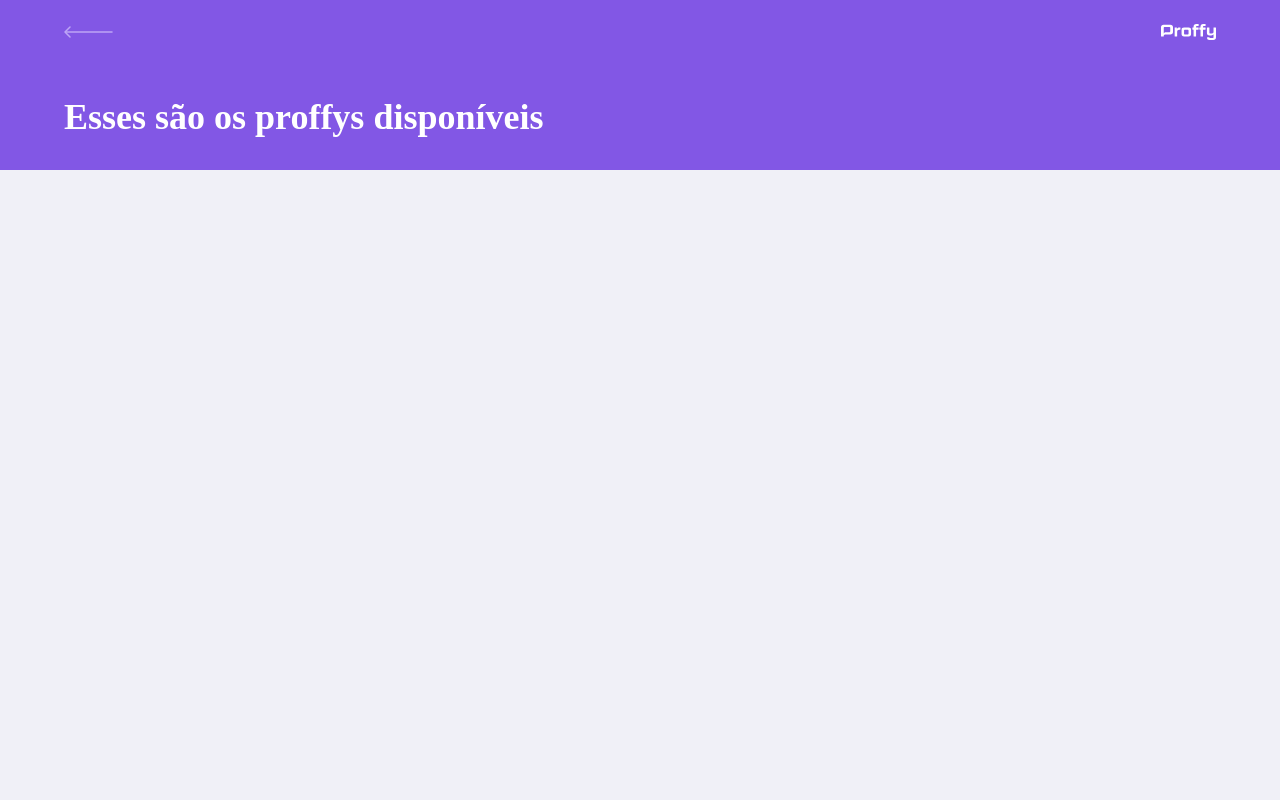
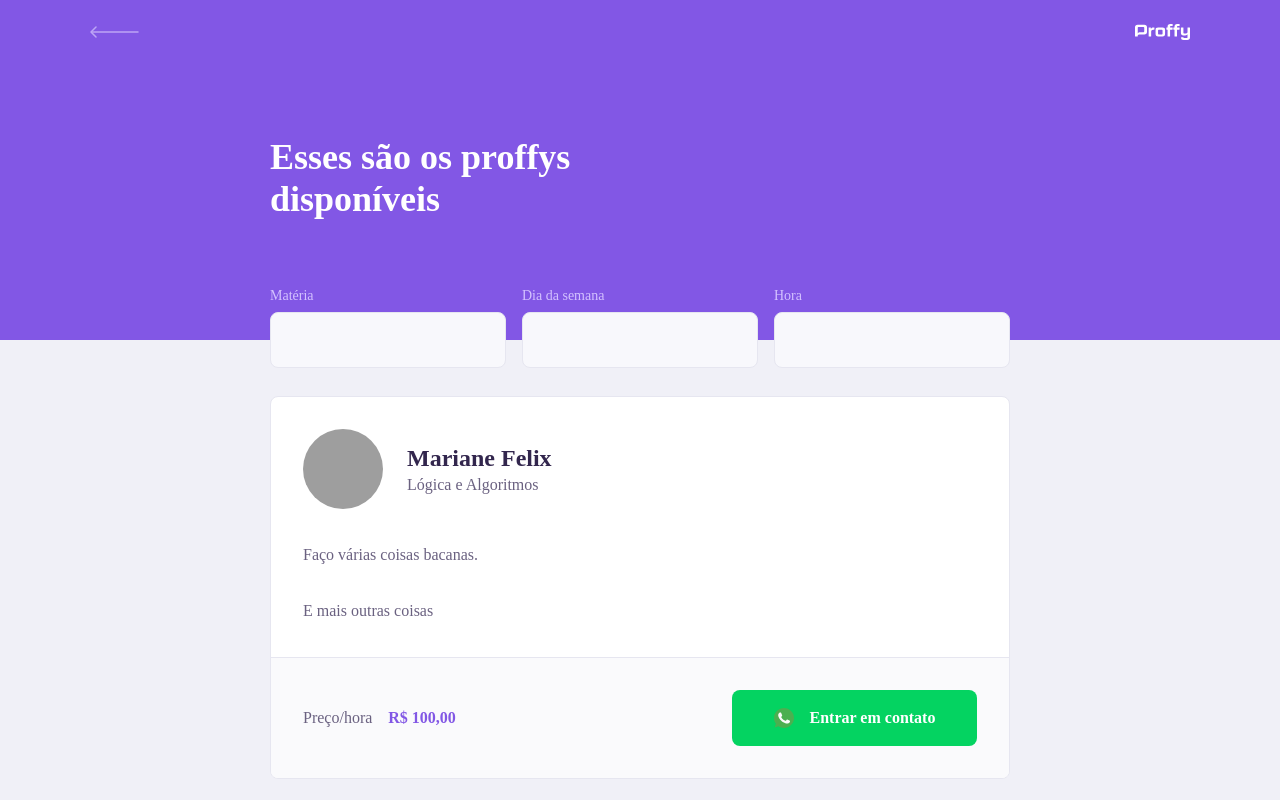
Before and after one commit to marianefelix/proffy, a React (Create React App) app in the folder web/: page /study in a window 1280 px wide. Shown: the top 800 px of the page. Built offline with nearby package versions, Linux system fonts and the light colour scheme; grey boxes are pictures that could not be loaded; the HTML template or start-up script is replaced by a standard one.

Commit message:
Finalização da página de study/listagem de professores e dos components comuns PageHeader e TeacherItem

```diff
--- a/web/src/assets/styles/global.css
+++ b/web/src/assets/styles/global.css
@@ -44,6 +44,7 @@
 button,
 textarea{
     font: 500 1.6rem Poppins;
+    color: var(--color-text-base);
 }
 
 @media (max-width: 700px){
--- a/web/src/components/PageHeader/index.tsx
+++ b/web/src/components/PageHeader/index.tsx
@@ -7,7 +7,12 @@
 
 import './styles.css';
 
-function PageHeader(){
+//propriedades que esse component pode receber
+interface PageHeaderProps {
+    title: string;
+}
+
+const PageHeader: React.FC<PageHeaderProps> = (props) => {
     return(
         <header className="page-header">
             <div className="top-bar-container">
@@ -18,7 +23,8 @@
             </div>
 
             <div className="header-content">
-                <strong>Esses são os proffys disponíveis</strong>
+                <strong>{props.title}</strong>
+                {props.children}
             </div>
         </header>
     );
--- a/web/src/components/PageHeader/styles.css
+++ b/web/src/components/PageHeader/styles.css
@@ -0,0 +1,66 @@
+.page-header{
+    display: flex;
+    flex-direction: column;
+    background-color: var(--color-primary);
+}
+
+.page-header .top-bar-container{
+    width: 90%;
+    margin: 0 auto;
+    display: flex;
+    justify-content: space-between;
+    align-items: center;
+    color: var(--color-text-in-primary);
+    padding: 1.6rem 0;
+}
+
+.page-header .top-bar-container a{
+    height: 3.2rem;
+    transition: opacity 0.2s;
+}
+
+.page-header .top-bar-container a:hover{
+    opacity: 0.6;
+}
+
+.page-header .top-bar-container > img{
+    height: 1.6rem;
+}
+
+.page-header .header-content{
+    width: 90%;
+    margin: 0 auto;
+    position: relative;
+    margin: 3.2rem auto;
+}
+
+.page-header .header-content strong{
+    font: 700 3.6rem Archivo;
+    line-height: 4.2rem;
+    color: var(--color-title-in-primary);
+}
+
+@media(min-width: 700px){
+    .page-header{
+        height: 340px;
+    }
+
+    .page-header .top-bar-container{
+        max-width: 1100px;
+    }
+
+    .page-header .header-content{
+        flex: 1;
+        max-width: 740px;
+        margin: 0 auto;
+        padding-bottom: 48px;
+        display: flex;
+        flex-direction: column;
+        justify-content: center;
+        align-items: flex-start;
+    }
+
+    .page-header .header-content strong{
+        max-width: 350px;
+    }
+}
--- /dev/null
+++ b/web/src/components/TeacherItem/index.tsx
@@ -0,0 +1,37 @@
+import React from 'react';
+
+import whatsappIcon from '../../assets/images/icons/whatsapp.svg';
+
+import './styles.css';
+
+function TeacherItem(){
+    return(
+        <article className="teacher-item">
+            <header>
+                <img src="https://media-exp1.licdn.com/dms/image/C5603AQHwhk4ng2NsTg/profile-displayphoto-shrink_200_200/0?e=1602115200&v=beta&t=99mh5zG1pIA9dbCxWL9cb7jCOnMMm1zjyNbofSeQ3Qo" alt="Mariane Felix"/>
+                <div>
+                    <strong>Mariane Felix</strong>
+                    <span>Lógica e Algoritmos</span>
+                </div>
+            </header>
+            <p>
+                Faço várias coisas bacanas.
+                <br/>
+                <br/>
+                E mais outras coisas
+            </p>
+
+            <footer>
+                <p>
+                    Preço/hora
+                    <strong>R$ 100,00</strong>
+                </p>
+                <button type="button">
+                    <img src={whatsappIcon} alt="Whatsapp"/>
+                    Entrar em contato
+                </button>
+            </footer>
+        </article>
+    );
+}
+export default TeacherItem;
--- /dev/null
+++ b/web/src/components/TeacherItem/styles.css
@@ -0,0 +1,101 @@
+.teacher-item{
+    background: var(--color-box-base);
+    border: 1px solid var(--color-line-in-white);
+    border-radius: 0.8rem;
+    margin-top: 2.4rem;
+    overflow: hidden;
+}
+
+.teacher-item header{
+    padding: 3.2rem 2rem;
+    display: flex;
+    align-items: center;
+}
+
+.teacher-item header img{
+    width: 8rem;
+    height: 8rem;
+    border-radius: 50%;
+}
+
+.teacher-item header div{
+    margin-left: 2.4rem;
+}
+
+.teacher-item header div strong{
+    font: 700 2.4rem Archivo;
+    display: block;
+    color: var(--color-text-title);
+}
+
+.teacher-item header div span{
+    font-size: 1.6rem;
+    display: block;
+    margin-top: 0.4rem;
+}
+
+.teacher-item > p{
+    padding: 0 2rem;
+    font-size: 1.6rem;
+    line-height: 2.8rem;
+}
+
+.teacher-item footer{
+    padding: 3.2rem 2rem;
+    background: var(--color-box-footer);
+    border-top: 1px solid var(--color-line-in-white);
+    margin-top: 3.2rem;
+    display: flex;
+    align-items: center;
+    justify-content: space-between;
+}
+
+.teacher-item footer p strong{
+    color: var(--color-primary);
+    font-size: 1.6rem;
+    display: block;
+}
+
+.teacher-item footer button{
+    width: 20rem;
+    height: 5.6rem;
+    background: var(--color-secundary);
+    color: var(--color-button-text);
+    border: 0;
+    border-radius: 0.8rem;
+    cursor: pointer;
+    font: 700 1.4rem Archivo;
+    display: flex;
+    align-items: center;
+    justify-content: space-evenly;
+    transition: 0.2s;
+}
+
+.teacher-item footer button:hover{
+    background: var(--color-secundary-dark);
+}
+
+@media(min-width: 700px){
+    .teacher-item header, .teacher-item footer{
+        padding: 3.2rem;
+    }
+
+    .teacher-item > p{
+        padding: 0 3.2rem;
+    }
+
+    .teacher-item footer p strong{
+        display: initial;
+        margin-left: 1.6rem;
+    }
+
+    .teacher-item footer button{
+        width: 24.5rem;
+        font-size: 1.6rem;
+        justify-content: center;
+    }
+
+    .teacher-item footer button img{
+        margin-right: 1.6rem;
+    }
+}
--- a/web/src/pages/TeacherForm/index.tsx
+++ b/web/src/pages/TeacherForm/index.tsx
@@ -4,7 +4,7 @@
 function TeacherForm(){
     return(
         <div id="page-teacher-form" className="container">
-            <PageHeader/>
+            <PageHeader title="Que incrível que você quer dar aulas."/>
         </div>
     )
 }
--- a/web/src/pages/TeacherList/index.tsx
+++ b/web/src/pages/TeacherList/index.tsx
@@ -1,12 +1,44 @@
 import React from 'react';
 
+import PageHeader from '../../components/PageHeader';
+import TeacherItem from '../../components/TeacherItem';
+
 import './styles.css';
-import PageHeader from '../../components/PageHeader';
 
 function TeacherList(){
     return(
         <div id="page-teacher-list" className="container">
-            <PageHeader/>
+            <PageHeader title="Esses são os proffys disponíveis">
+                <form id="search-teachers">
+                    <div className="input-block">
+                        <label htmlFor="subject">
+                            Matéria
+                        </label>
+                        <input type="text" id="subject"/>
+                    </div>
+
+                    <div className="input-block">
+                        <label htmlFor="subject">
+                            Dia da semana
+                        </label>
+                        <input type="text" id="week_day"/>
+                    </div>
+
+                    <div className="input-block">
+                        <label htmlFor="subject">
+                            Hora
+                        </label>
+                        <input type="text" id="time"/>
+                    </div>
+
+                </form>
+            </PageHeader>
+
+            <main>
+                <TeacherItem/>
+                <TeacherItem/>
+                <TeacherItem/>
+            </main>
         </div>
     )
 }
--- a/web/src/pages/TeacherList/styles.css
+++ b/web/src/pages/TeacherList/styles.css
@@ -3,44 +3,71 @@
     height: 100vh;
 }
 
-.page-header{
-    display: flex;
-    flex-direction: column;
-    background-color: var(--color-primary);
+#search-teachers{
+    margin-top: 3.2rem;
 }
 
-.page-header .top-bar-container{
-    width: 90%;
-    margin: 0 auto;
-    display: flex;
-    justify-content: space-between;
-    align-items: center;
+#search-teachers label{
     color: var(--color-text-in-primary);
-    padding: 1.6rem 0;
 }
 
-.page-header .top-bar-container a{
-    height: 3.2rem;
-    transition: opacity 0.2s;
+#search-teachers .input-block{
+    position: relative;
 }
 
-.page-header .top-bar-container a:hover{
-    opacity: 0.6;
+#search-teachers .input-block + .input-block{
+    margin-top: 1.4rem;
 }
 
-.page-header .top-bar-container > img{
-    height: 1.6rem;
+#search-teachers .input-block label{
+    font-size: 1.4rem;
 }
 
-.page-header .header-content{
-    width: 90%;
-    margin: 0 auto;
-    position: relative;
-    margin: 3.2rem auto;
+#search-teachers .input-block input{
+    width: 100%;
+    height: 5.6rem;
+    margin-top: 0.8rem;
+    border-radius: 0.8rem;
+    background: var(--color-input-background);
+    border: 1px solid var(--color-line-in-white);
+    outline: 0 1.6rem;
+    font: 1.6rem Archivo;
 }
 
-.page-header .header-content strong{
-    font: 700 3.6rem Archivo;
-    line-height: 4.2rem;
-    color: var(--color-title-in-primary);
+#search-teachers .input-block:focus-within::after{
+    width: calc(100% - 3.2rem);
+    height: 2px;
+    content: '';
+    background: var(--color-primary-light);
+    position: absolute;
+    left: 1.6rem;
+    right: 1.6rem;
+    bottom: 0;
 }
+
+#page-teacher-list main{
+    margin: 3.2rem auto;
+    width: 90%;
+}
+
+
+@media(min-width: 700px){
+    #search-teachers{
+        display: grid;
+        grid-template-columns: repeat(3, 1fr);
+        column-gap: 16px;
+        position: absolute;
+        bottom: -28px;
+    }
+
+    #search-teachers .input-block + .input-block{
+        margin-top: 0rem;
+    }
+
+    #page-teacher-list main{
+        padding: 3.2rem 0;
+        max-width: 740px;
+        margin: 0 auto;
+    }
+
+}
```
